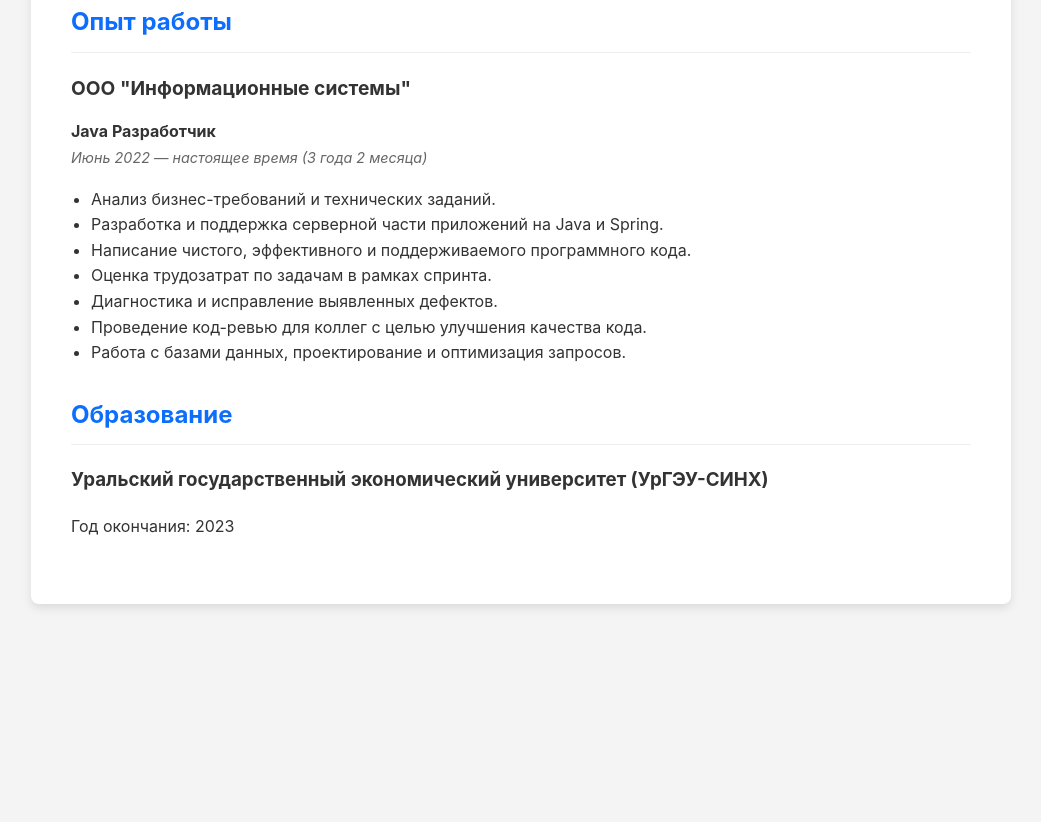
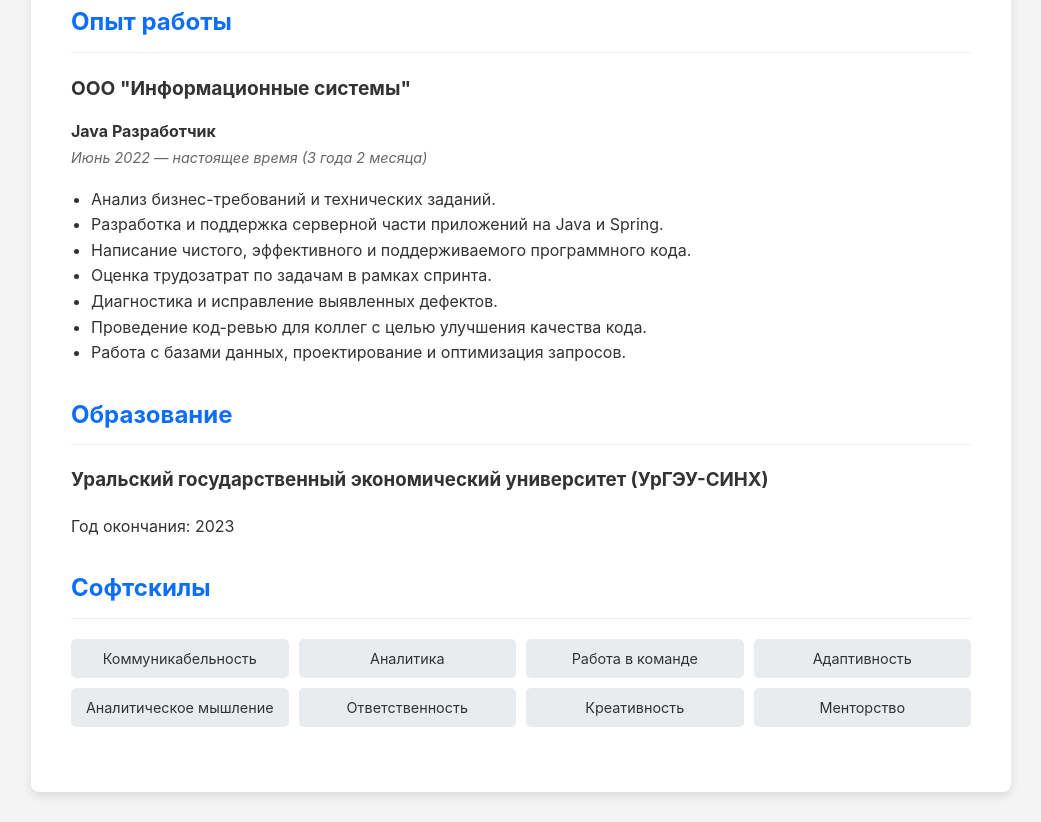
Before and after one commit to lytvest/lytvest.github.io, a plain HTML site: page index.html in a window 1280 px wide. Shown: the part 866-1688 px from the top of the page, without its empty margins (119-1160 px from the left). Before the commit the page ends 1500 px from the top, so only its background shows below. Drawn offline with Linux system fonts and the light colour scheme.

Commit message:
Update index.html

```diff
--- a/index.html
+++ b/index.html
@@ -239,6 +239,19 @@
         </div>
     </section>
 
+    <section class="section">
+        <h2>Софтскилы</h2>
+         <ul class="skills-grid">
+            <li>Коммуникабельность</li>
+            <li>Аналитика</li>
+            <li>Работа в команде</li>
+            <li>Адаптивность</li>
+            <li>Аналитическое мышление</li>
+            <li>Ответственность</li>
+            <li>Креативность</li>
+            <li>Менторство</li>
+        </ul>
+    </section>
 </div>
 
 </body>
```
